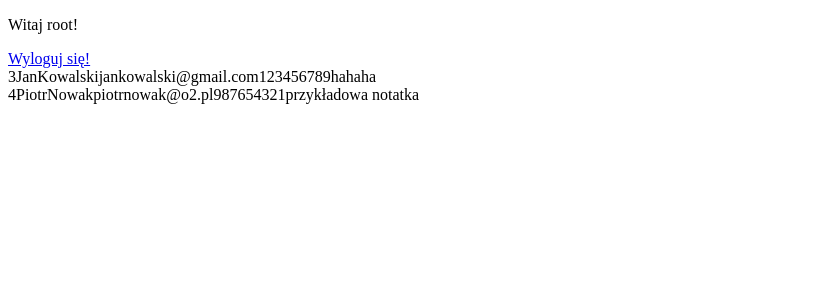
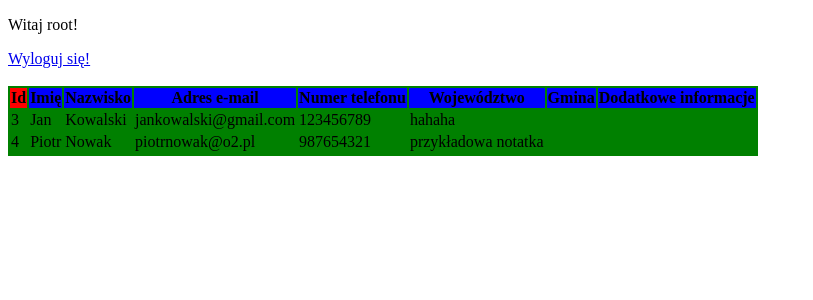
Before and after one commit to Davesoon/ucidk, a PHP site: page /administration.php in a window 1280 px wide. Shown: the top 300 px of the page, without its empty margins (0-813 px from the left). Run offline with PHP 8.4, Linux system fonts and the light colour scheme; a user stored in the database is signed in; data comes from the database, SQL or seed files in the repository.

Commit message:
table implemented

```diff
--- a/administration.php
+++ b/administration.php
@@ -14,11 +14,34 @@
     <meta charset="utf-8">
     <meta http-equiv="X-UA-Compatible" content="IE=edge,chrome=1">
     <title>ZALOGUJ</title>
+    <style>
+        table thead tr
+        {
+            border: 5px, solid, black;
+        }
+    </style>
 </head>
 <body>
 <?php
     echo "<p>Witaj ".$_SESSION['login'].'!</p>';
     echo "<a href='logout.php'>Wyloguj się!</a>";
+?>
+<table bgcolor="green">
+    <thead>
+        <tr bgcolor="blue">
+            <th bgcolor="red">Id</th>
+            <th>Imię</th>
+            <th>Nazwisko</th>
+            <th>Adres e-mail</th>
+            <th>Numer telefonu</th>
+            <th>Województwo</th>
+            <th>Gmina</th>
+            <th>Dodatkowe informacje</th>
+        </tr>
+    </thead>
+    <tbody>
+    <?php
+
 
 require_once "connect.php";
 mysqli_report(MYSQLI_REPORT_STRICT);
@@ -37,10 +60,12 @@
         while($row = $result->fetch_assoc())
             {
                 echo "<br>";
+                echo "<tr>";
                 foreach($row as $value)
                 {
-                        echo $value;
+                    echo "<td>".$value."</td>";
                 }
+                echo "</tr>";
             }
     }
 }
@@ -51,4 +76,11 @@
 }
 
 ?>
+
+        <tr>
+
+        </tr>
+    </tbody>
+</table>
+
 </body>
```
Lines whose indentation alone changed are shown as unchanged.
